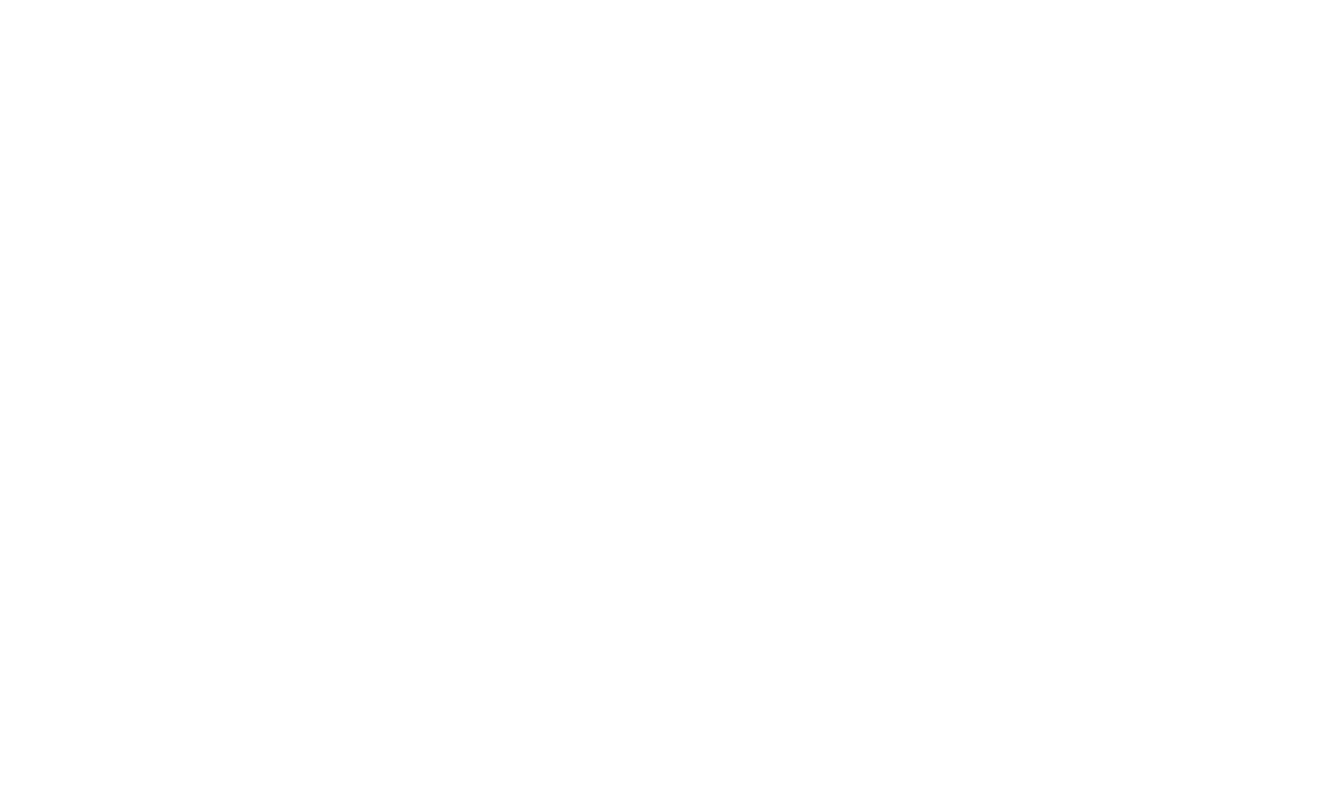
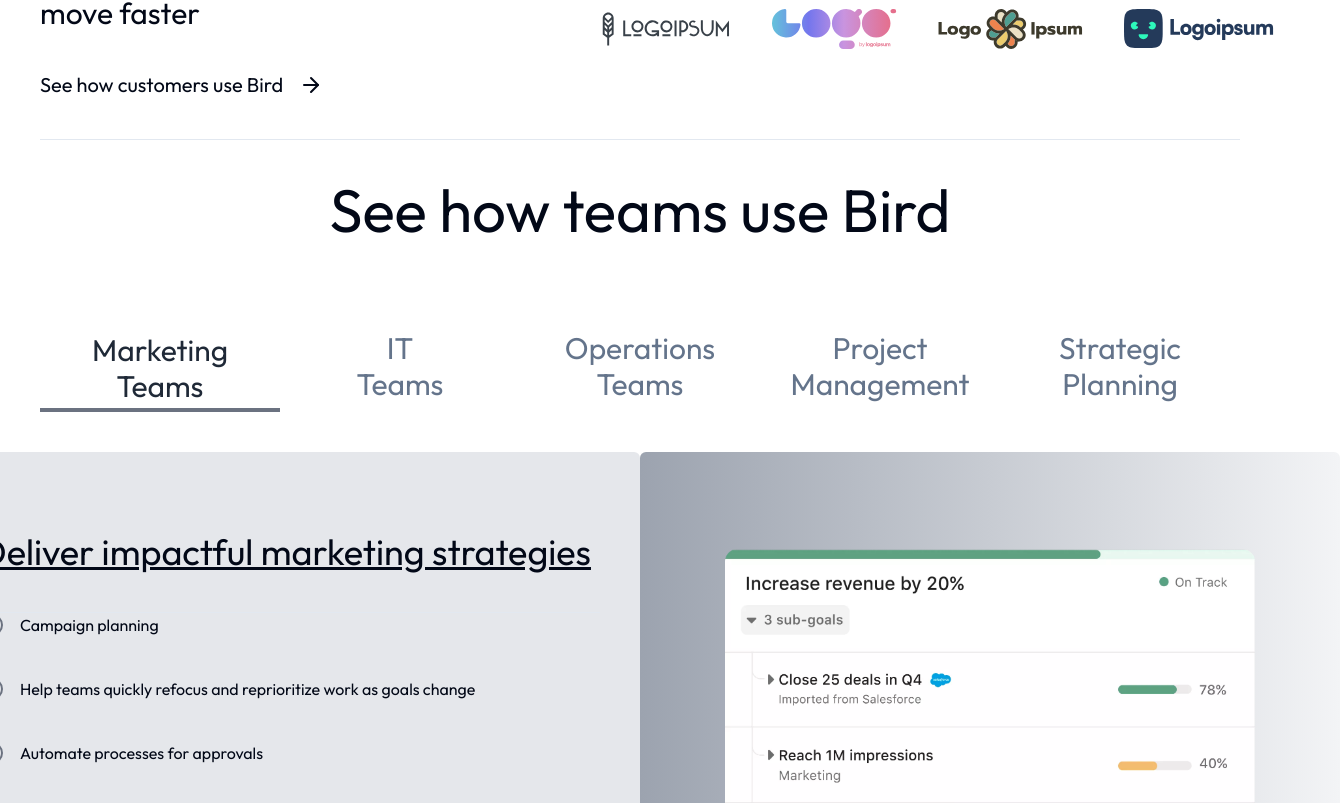
Before and after one commit to breno-gsantos/bird-app, a Next.js app: page / in a window 1280 px wide. Shown: the part 1297-2100 px from the top of the page, 1340 px wide, since content can reach past the window. Before the commit the page ends 1136 px from the top, so only its background shows below. Built offline with nearby package versions, Linux system fonts and the light colour scheme.

Commit message:
Second Section

```diff
--- /dev/null
+++ b/app/(landing-page)/SecondSection/page.tsx
@@ -0,0 +1,80 @@
+'use client'
+
+import { MotionLogo, tabs } from "@/constants/data"
+import { useInView } from "framer-motion"
+import { ArrowRight, CheckCircle2 } from "lucide-react"
+import { useRef, useState } from "react"
+import {motion} from 'framer-motion';
+import Image from "next/image"
+
+export default function SecondSection() {
+    const ref = useRef(null)
+    const isInView = useInView(ref, {once: true})
+
+    const [activeTab, setActiveTab] = useState(tabs[0])
+
+    return (
+        <div ref={ref} className="flex flex-col justify-center items-center md:py-20 p-10">
+            <div className="flex justify-center items-center">
+                <div style={{transform: `translateY(${isInView ? 0 : 100})`, opacity: isInView ? 1 : 0, transition: 'all 1s ease-in-out'}} className="md:flex md:space-x-20 border-b md:py-10">
+                    <div className="space-y-10">
+                        <div className="text-3xl">
+                            80% of teams say Bird helps them move faster
+                        </div>
+                        <div className="flex items-center space-x-8 hover:text-blue-500 text-xl cursor-pointer">
+                            See how customers use Bird
+                            <ArrowRight className="w-6 h-6 ml-4" />
+                        </div>
+                    </div>
+                <motion.div initial = {{y: 100, opacity: 0}} animate = {{y: 0, opacity: 1}} className="grid grid-cols-2 md:flex md:space-x-10 items-center justify-center py-10">
+                    {MotionLogo.map((image) => (
+                        <Image key={image.id} src={image.src} alt={image.alt} width={150} height={150} />
+                    ))}
+                </motion.div>
+                </div>
+                </div>
+                <motion.div initial = {{y: 100, opacity: 0}} animate = {{y: 0, opacity: 1}} className="text-4xl md:text-6xl pt-10 py-20 hidden md:block">
+                    See how teams use Bird
+                </motion.div>
+
+                <div className="hidden md:flex items-center justify-center">
+                        {tabs.map((tab) => (
+                            <div key={tab.id} className={`flex justify-center items-center space-x-10 w-60 ${activeTab === tab ? 'border-b-4 pt-2 border-gray-500 text-gray-800' : 'text-muted-foreground'}`} onClick={() => setActiveTab(tab)} style={{cursor: 'pointer'}}>
+                                <div className="flex text-3xl text-center items-center h-20 w-20 justify-center">
+                                    <div>
+                                        {tab.name}
+                                    </div>
+                                </div>
+                            </div>
+                        ))}
+                </div>
+
+                <div className="pt-10 hidden md:block">
+                    {activeTab && (
+                        <div className="flex justify-center">
+                            <div style={{height: '525px', width: '700px'}} className="flex-col bg-gray-200 p-10 rounded-md">
+                                <p className="text-4xl py-10 border-b underline">{activeTab.title}</p>
+                                <div className="space-y-10 items-center justify-center">
+                                    <ul className="flex space-x-4">
+                                        <CheckCircle2 className="w-6 h-6 text-gray-500" />
+                                        <li>{activeTab.feature_one}</li>
+                                    </ul>
+                                    <ul className="flex space-x-4">
+                                        <CheckCircle2 className="w-6 h-6 text-gray-500" />
+                                        <li>{activeTab.feature_two}</li>
+                                    </ul>
+                                    <ul className="flex space-x-4">
+                                        <CheckCircle2 className="w-6 h-6 text-gray-500" />
+                                        <li>{activeTab.feature_three}</li>
+                                    </ul>
+                                </div>
+                            </div>
+                            <div style={{height: '525px', width: '700px'}} className="bg-gradient-to-r from-gray-400 to-gray-100 items-center justify-center rounded-md flex">
+                                <Image src={activeTab.src} alt='image' width={530} height={530} className="rounded-md" />
+                            </div>
+                        </div>
+                    )}
+                </div>
+        </div>
+    )
+}
--- a/app/(landing-page)/page.tsx
+++ b/app/(landing-page)/page.tsx
@@ -1,11 +1,13 @@
 import FirstSection from "./FirstSection/page";
 import Navbar from "./Navbar/navbar";
+import SecondSection from "./SecondSection/page";
 
 export default function LandingPage() {
     return (
         <div>
              <Navbar />
              <FirstSection />
+             <SecondSection />
         </div>
     );
 }
--- a/constants/data.ts
+++ b/constants/data.ts
@@ -46,5 +46,76 @@
         id: 3,
         src: '/images/tab-3.webp',
         alt: 'illustration'
+    }
+]
+
+export const tabs = [
+    {
+        id: 1,
+        name: 'Marketing Teams',
+        title: 'Deliver impactful marketing strategies',
+        feature_one: 'Campaign planning',
+        feature_two: 'Help teams quickly refocus and reprioritize work as goals change',
+        feature_three: 'Automate processes for approvals',
+        src: '/images/tab-1.webp'
+    },
+    {
+        id: 2,
+        name: 'IT Teams',
+        title: 'Automate and streamline IT requests',
+        feature_one: 'Reduce digital friction for better team velocity',
+        feature_two: 'Track and manage work access teams',
+        feature_three: 'Automate processes for approvals',
+        src: '/images/tab-2.webp'
+    },
+    {
+        id: 3,
+        name: 'Operations Teams',
+        title: 'Drive operational efficiency',
+        feature_one: 'Track work and see progress in real time',
+        feature_two: 'Standardize and automate processes',
+        feature_three: 'Unblock teams to hit revenue goals',
+        src: '/images/tab-3.webp'
+    },
+    {
+        id: 4,
+        name: 'Project Management',
+        title: 'Drive operational efficiency',
+        feature_one: 'Track work and see progress in real time',
+        feature_two: 'Standardize and automate processes',
+        feature_three: 'Track resources, goals and progress in one place',
+        src: '/images/tab-4.webp'
+    },
+    {
+        id: 5,
+        name: 'Strategic Planning',
+        title: 'Align teams to execute winning strategies',
+        feature_one: 'Track work and see progress in real time',
+        feature_two: 'Set annual plans to deliver results',
+        feature_three: 'See real-time insights to stay on track and on budget',
+        src: '/images/tab-5.webp'
     },
 ]
+
+export const MotionLogo = [
+    {
+        id: 1,
+        src: '/images/logo/logo-5.svg',
+        alt: 'logo'
+    },
+    {
+        id: 2,
+        src: '/images/logo/logo-13.svg',
+        alt: 'logo'
+    },
+    {
+        id: 3,
+        src: '/images/logo/logo-8.svg',
+        alt: 'logo'
+    },
+    {
+        id: 4,
+        src: '/images/logo/logo-9.svg',
+        alt: 'logo'
+    }
+]
```
